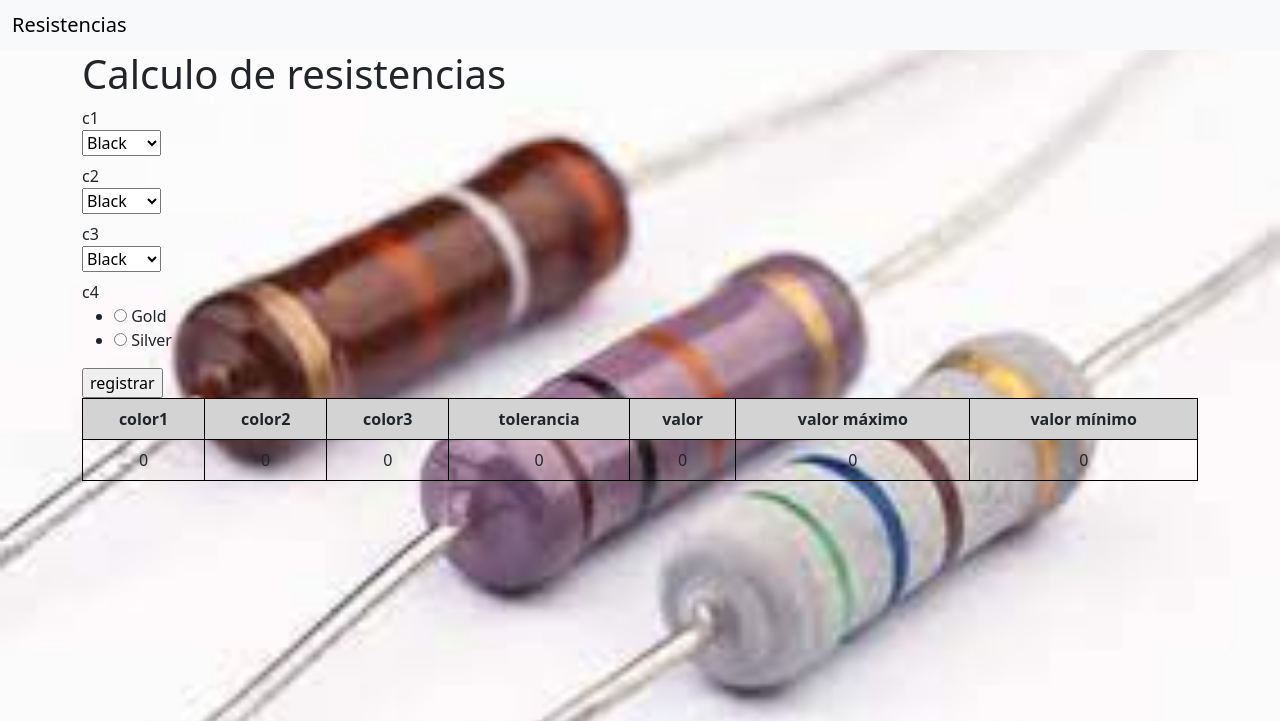
After one commit to IDGS-803-21000027/practicas_parcial1_deClase, a Flask app: page /res in a window 1280 px wide. The commit adds this page. Shown: the top 721 px of the page. Run offline with Flask 3, Linux system fonts and the light colour scheme; some libraries are stand-ins or nearby versions.

Commit message:
Actividad de las resistencias terminadas y agregacion de layouts

```diff
--- a/forms.py
+++ b/forms.py
@@ -1,5 +1,5 @@
 from wtforms import Form
-from wtforms import IntegerField,FloatField
+from wtforms import IntegerField,FloatField,SelectField,RadioField
 
 class distaciaForm(Form):
     x1 = IntegerField('x1')
@@ -7,3 +7,16 @@ class distaciaForm(Form):
     y1 = IntegerField('y1')
     y2 = IntegerField('y2')
     dis=FloatField('dis')
+
+class resForm(Form):
+    # Define choices for SelectField
+    CHOICES_SELECT1 = [('0', 'Black'), ('1', 'Brown'), ('2', 'Red'), ('3', 'Orange'), ('4', 'Yellow'), ('5', 'Green'), ('6', 'Blue'), ('7', 'Purple'), ('8', 'Grey'), ('9', 'White')]
+    CHOICES_SELECT2 = [('1', 'Black'), ('10', 'Brown'), ('100', 'Red'), ('1000', 'Orange'), ('10000', 'Yellow'), ('100000', 'Green'), ('1000000', 'Blue'), ('10000000', 'Purple'), ('100000000', 'Grey'), ('1000000000', 'White')]
+
+    # Define choices for RadioField
+    CHOICES_RADIO = [('0.05', 'Gold'), ('0.1', 'Silver')]
+
+    c1 = SelectField('c1', choices=CHOICES_SELECT1)
+    c2 = SelectField('c2', choices=CHOICES_SELECT1)
+    c3 = SelectField('c3', choices=CHOICES_SELECT2)
+    c4 = RadioField('c4', choices=CHOICES_RADIO)
--- a/main.py
+++ b/main.py
@@ -1,6 +1,7 @@
 from flask import Flask, render_template, request
 import forms
 import math
+
 app = Flask(__name__)
 
 @app.route("/cinepolis")
@@ -71,5 +72,44 @@ def distancia():
     return render_template("distancia.html", form=dis_form,dis=dis)
 
 
+@app.route("/res", methods=["GET","POST"])
+def res():
+    min = 0
+    max = 0
+    res = 0
+    c1 = 0
+    c2 = 0
+    c3 = 0
+    c4 = 0
+    b1=""
+    b2=""
+    b3=""
+    temp=""
+    res_form = forms.resForm(request.form)
+    if request.method=="POST":
+        c1=res_form.c1.data
+        c2=res_form.c2.data
+        c3=res_form.c3.data
+        c4=res_form.c4.data
+        if c4 == 0.1:
+            temp = "Silver"
+        else:
+            temp = "Gold"
+
+
+        b1 = res_form.c1.choices[int(c1)][1]
+
+        b2 = res_form.c2.choices[int(c2)][1]
+
+        b3 = res_form.c3.choices[len(c3)-1][1]
+
+
+        res = int(str(c1) + str(c2))*int(c3)
+        min = res - (res* float(c4))
+        max = res + (res*float(c4))
+
+    return render_template("resistencias.html", form=res_form,res=res,min=min,max=max,c1=c1,c2=c2,c3=c3,c4=c4,b1=b1,b2=b2,b3=b3,temp=temp)
+
+
 if __name__=="__main__":
     app.run(debug=True)
--- a/templates/distancia.html
+++ b/templates/distancia.html
@@ -1,5 +1,5 @@
 
-{%extends 'layout.html' %}
+{%extends 'layoutDistancia.html' %}
 
 {%block content %}
 {% import "_macros.html" as macros %}
--- a/templates/formulario1.html
+++ b/templates/formulario1.html
@@ -1,5 +1,5 @@
 
-{%extends 'layout.html' %}
+{%extends 'layoutResultado.html' %}
 
 {%block content %}
 
--- /dev/null
+++ b/templates/resLayout.html
@@ -0,0 +1,59 @@
+<!DOCTYPE html>
+<html lang="en">
+<head>
+    <meta charset="UTF-8">
+    <meta name="viewport" content="width=device-width, initial-scale=1.0">
+    <title>Resistencias</title>
+
+    <link rel="stylesheet" href="../static/bootstrap-5.3.2-dist/css/bootstrap.min.css">
+    <style>
+        body {
+            /* Set the background image */
+            background-image: url('../static/resistencias.jpg');
+            /* Set background size to cover the whole screen */
+            background-size: cover;
+            /* Center the background image */
+            background-position: center;
+            /* Fixed background to prevent scrolling */
+            background-attachment: fixed;
+        }
+
+        .custom-background {
+            /* Set the background color */
+            background-color: #f0f0f0; /* Replace with your desired color */
+            /* Add padding to the background */
+            padding: 20px;
+        }
+        table {
+            border-collapse: collapse;
+            width: 100%;
+        }
+        th, td {
+            border: 1px solid black;
+            padding: 8px;
+            text-align: center;
+        }
+        th {
+            background-color: lightgray;
+        }
+    </style>
+    <!-- <link href="../static/bootstrap/css/bootstrap-responsive.min.css" rel="stylesheet"> -->
+</head>
+<body>
+      <!-- As a heading -->
+      <nav class="navbar bg-body-tertiary">
+        <div class="container-fluid">
+          <span class="navbar-brand mb-0 h1">Resistencias</span>
+        </div>
+    </nav>
+    <div class="container">
+
+
+            {%block content%}
+
+            {%endblock%}
+
+    <script src="../static/bootstrap-5.3.2-dist/js/bootstrap.bundle.min.js"></script>
+    </div>
+</body>
+</html>
--- /dev/null
+++ b/templates/resistencias.html
@@ -0,0 +1,38 @@
+
+{%extends 'resLayout.html' %}
+
+{%block content %}
+{% import "_macros.html" as macros %}
+
+    <h1>Calculo de resistencias</h1>
+    <form action="" method="post">
+    {{macros.render_field(form.c1)}}
+    {{macros.render_field(form.c2)}}
+    {{macros.render_field(form.c3)}}
+    {{macros.render_field(form.c4)}}
+    <input type="submit" name="btn1" value="registrar">
+    </form>
+
+
+    <table>
+        <tr>
+            <th>color1</th>
+            <th>color2</th>
+            <th>color3</th>
+            <th>tolerancia</th>
+            <th>valor</th>
+            <th>valor máximo</th>
+            <th>valor mínimo</th>
+        </tr>
+        <tr>
+            <td style="background-color: {{b1}};">{{c1}}</td>
+            <td style="background-color: {{b2}};">{{c2}}</td>
+            <td style="background-color: {{b3}};">{{c3}}</td>
+            <td style="background-color: {{temp}}">{{c4}}</td>
+            <td>{{res}}</td>
+            <td>{{max}}</td>
+            <td>{{min}}</td>
+        </tr>
+    </table>
+
+{%endblock%}
```
Also changed, not shown: templates/layoutDistancia.html (added, +47 -0 lines), templates/layoutResultado.html (added, +47 -0 lines), static/distancia.jpg (added), static/op.jpg (added), static/resistencias.jpg (added).
